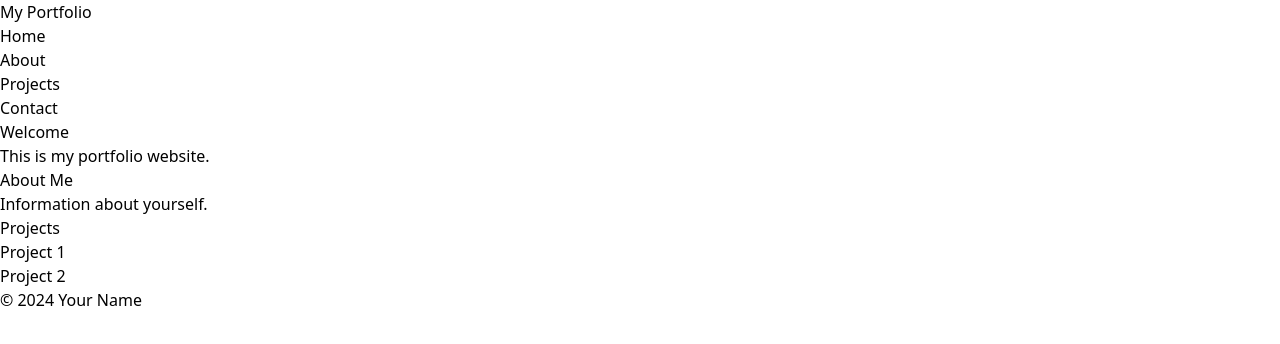
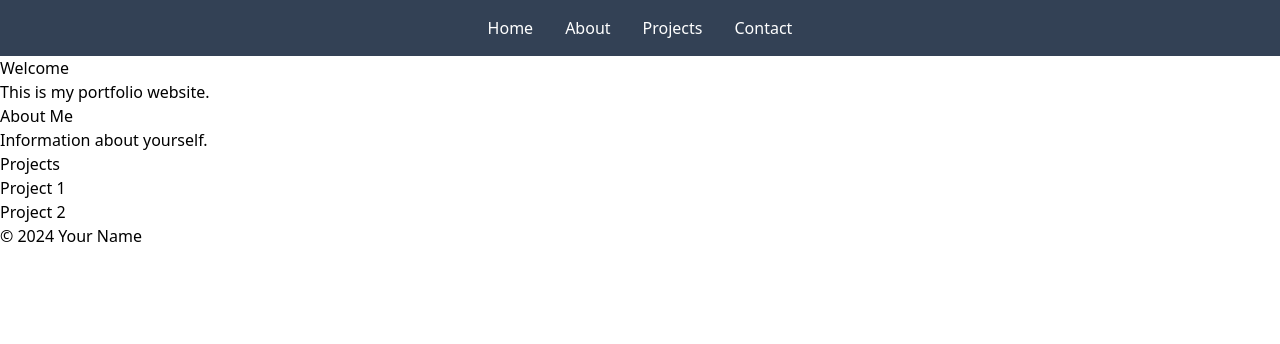
Before and after one commit to vfaabeso/portfolio, a React (Vite) app in the folder my-project/: page / in a window 1280 px wide. Shown: the top 344 px of the page. Built offline with nearby package versions, Linux system fonts and the light colour scheme.

Commit message:
ui: navbar init design

```diff
--- a/my-project/src/App.jsx
+++ b/my-project/src/App.jsx
@@ -8,14 +8,14 @@ import ProjectSection from "./components/ProjectSection";
 
 function App() {
   return (
-    <>
+    <div className="font-sans leading-6">
       <Navbar />
       <HomeSection />
       <AboutSection />
       <ProjectSection />
       <ContactSection />
       <Footer />
-    </>
+    </div>
   );
 }
 
--- a/my-project/src/components/Navbar.jsx
+++ b/my-project/src/components/Navbar.jsx
@@ -1,19 +1,18 @@
 export default function Navbar() {
   return (
-    <header>
-      <h1>My Portfolio</h1>
+    <header className="bg-slate-700 text-white px-4 py-4 text-center">
       <nav>
         <ul>
-          <li>
+          <li className="inline mx-4 my-0">
             <a href="#home">Home</a>
           </li>
-          <li>
+          <li className="inline mx-4 my-0">
             <a href="#about">About</a>
           </li>
-          <li>
+          <li className="inline mx-4 my-0">
             <a href="#projects">Projects</a>
           </li>
-          <li>
+          <li className="inline mx-4 my-0">
             <a href="#contact">Contact</a>
           </li>
         </ul>
```
